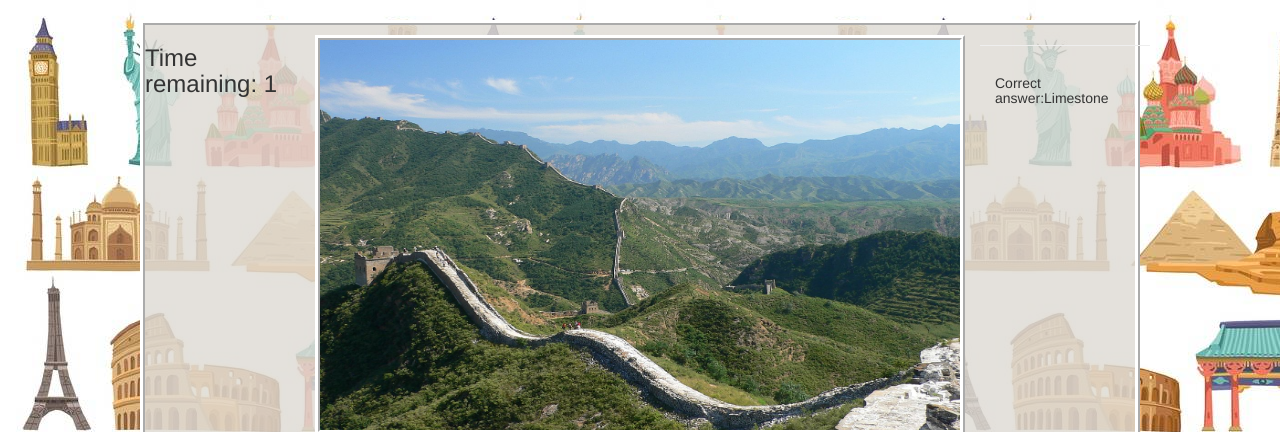
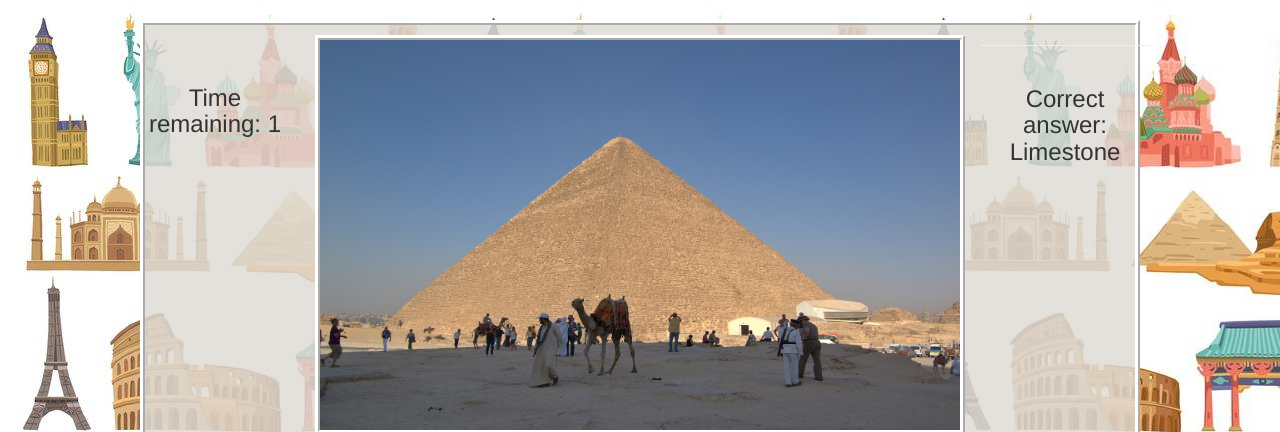
Before and after one commit to sialbul/TriviaGame, a plain HTML site: page index.html in a window 1280 px wide. Both pictures are taken after a click on the button "Start". Shown: the top 432 px of the page. Drawn offline with nearby package versions, Linux system fonts and the light colour scheme.

Commit message:
timer is working

```diff
--- a/assets/javascript/app.js
+++ b/assets/javascript/app.js
@@ -82,7 +82,7 @@ $(document).ready(function () {
     var i = 0;
     var currentQuestion;
     var populateQuestion = function () {
-        currentQuestion = questionList[i];
+        currentQuestion = questionList[i]; +
             console.log(currentQuestion);
         $("#question").text(currentQuestion.question);
         $("#option1").text(currentQuestion.options[0]);
@@ -91,6 +91,7 @@ $(document).ready(function () {
         $("#option4").text(currentQuestion.options[3]);
         $("#questionImg").attr("src", currentQuestion.image);
         i++;
+        runTimer();
     };
 
     populateQuestion();
@@ -107,29 +108,12 @@ $(document).ready(function () {
     $(".option").on("click", function () {
 
         populateQuestion();
-        runTimer();
+
     });
-    //when the button clicked, checked the answer, if it is right, change background color green with check mark,
-
-    //if it is wrong, change the background color red with cross sign
-    //show the right answer green
-    // show the answer 3 second
-    // add counter ++
-    // set the timer for each question 10 seconds
-    //if answer doesnt clicked in 10 second, move the next question
-    //show game over
-    //show how many right answers
-    //replay button
-
-
-
-    //  When the stop button gets clicked, run the stop function.
-
-
-    //  When the resume button gets clicked, execute the run function.
 
     function runTimer() {
         if (!running) {
+            timer = 5
             intervalId = setInterval(decrement, 1000);
             running = true;
         }
@@ -138,17 +122,17 @@ $(document).ready(function () {
     //  The decrement function.
     function decrement() {
 
-        $("#timeleft").html("<h3>Time remaining: " + timer + "</h3>");
+        $("#timeleft").html("<h3>Time remaining:   " + timer + "</h3>");
         timer--;
 
         //stop timer if reach 0
         if (timer === 0) {
             unanswerCount++;
             stop();
+            $("#answerblock").html("<h3>" + "Correct answer:   " + currentQuestion.answer + "</h3>");
+            //1000;
+            setTimeout(populateQuestion, 4000);
 
-            $("#answerblock").html("<h5>" + "Correct answer:" + currentQuestion.answer + "</h5>");
-            1000;
-            populateQuestion();
         }
     }
 
@@ -192,17 +176,23 @@ $(document).ready(function () {
             correctCount++;
             userGuess = "";
             $("#answerblok").html("<p>Correct!</p>");
+            setTimeout(4000);
 
         } else {
             stop();
             wrongCount++;
             userGuess = "";
             $("#answerblock").html("<p>Wrong! The correct answer is: " + currentQuestion.answer + "</p>");
+            setTimeout(4000);
         }
+
     })
 
 
     //run the score screen if all questions answered
+    console.log("wrongCount = " + wrongCount + ", correctCount = " + correctCount);
+
+
     if ((wrongCount + correctCount + unanswerCount) === questionCount.length) {
         $("#container4").show();
         $("#container3").hide();
--- a/index.html
+++ b/index.html
@@ -39,14 +39,15 @@
                 <div class="card">
                     <div class="row">
                         <div class="col-lg-2">
-                            <div id="timeleft"></div>
+                            <br><br>
+                            <div id="timeleft" style="text-align: center"></div>
                         </div>
                         <div class="col-lg-8">
                             <img id="questionImg" src="" alt="Card image cap" width="100%" height="400px">
                         </div>
                         <hr>
                         <div class="col-lg-2">
-                            <div id="answerblock"></div>
+                            <div id="answerblock" style="text-align: center"></div>
                         </div>
                     </div>
                     <div class="row">
```
Lines whose indentation alone changed are shown as unchanged.
